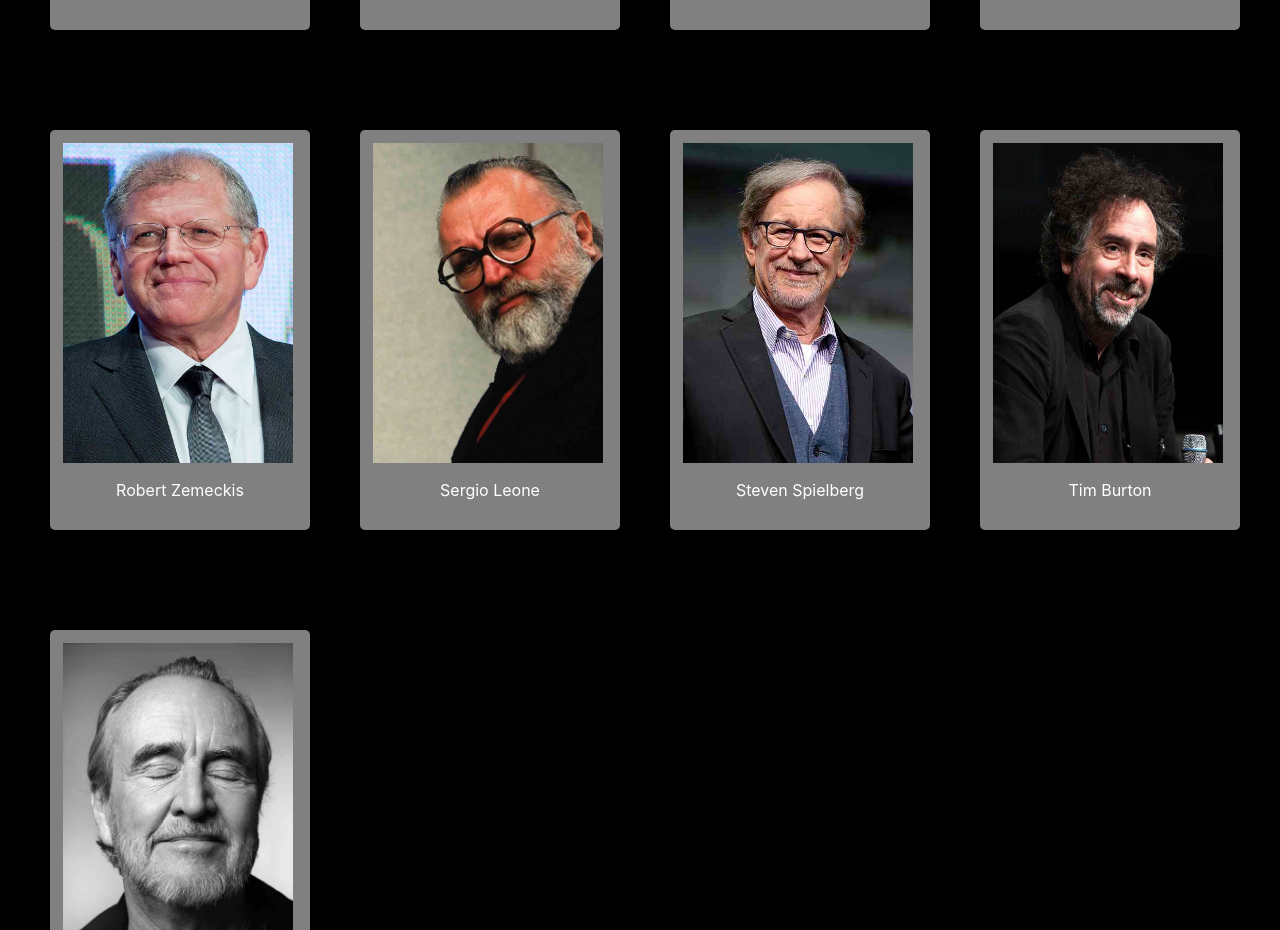
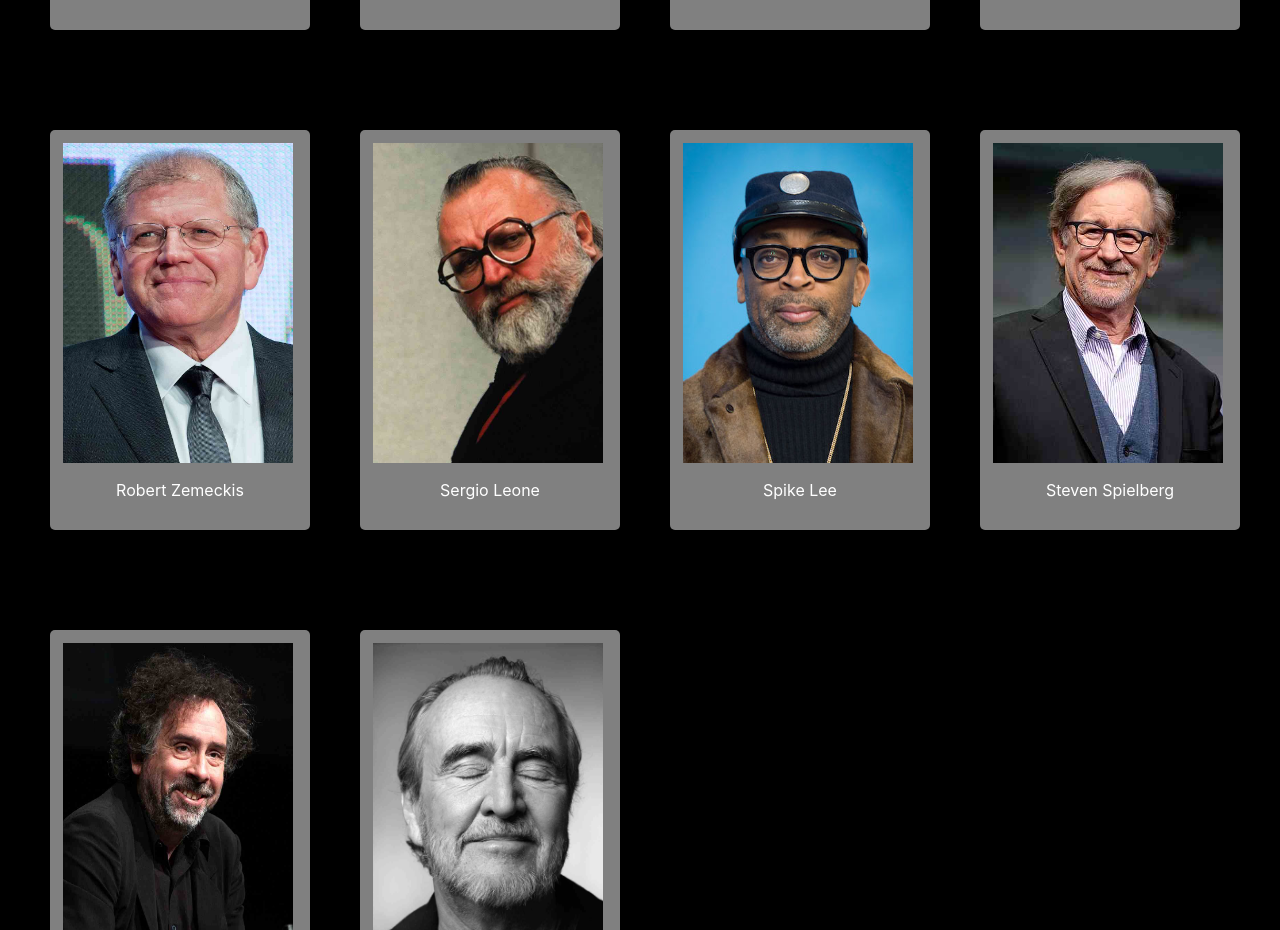
Before and after one commit to guillaumequeste/cinema, a React (Create React App) app: page /realisateurs in a window 1280 px wide. Shown: the part 2500-3430 px from the top of the page. Built offline with nearby package versions, Linux system fonts and the light colour scheme.

Commit message:
spike lee

```diff
--- a/src/components/Realisateurs.js
+++ b/src/components/Realisateurs.js
@@ -209,6 +209,14 @@ class Realisateurs extends Component {
                         </div>
                         <div className="real">
                             <div>
+                                <img src={require("../img/realisateurs/spike_lee.jpg")} className="imageReal" alt="spike_lee"/>
+                            </div>
+                            <div className="nomReal">
+                                Spike Lee
+                            </div>
+                        </div>
+                        <div className="real">
+                            <div>
                                 <img src={require("../img/realisateurs/steven_spielberg.jpg")} className="imageReal" alt="steven_spielberg"/>
                             </div>
                             <div className="nomReal">
```
Also changed, not shown: src/img/realisateurs/spike_lee.jpg (added).
